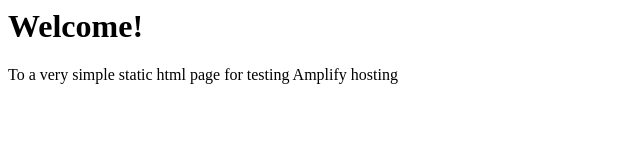
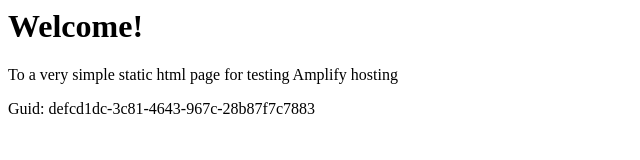
Before and after one commit to aws-aemilia-pdx/Github-PR-Commit-Integration-Test-DoNotTouch-v1-beta-us-west-2, a website: page src/index.html in a window 1280 px wide. Shown: the whole page, without its empty margins (0-640 px from the left). Drawn offline with Linux system fonts and the light colour scheme.

Commit message:
commit from integ tests

```diff
--- a/src/index.html
+++ b/src/index.html
@@ -1,3 +1,5 @@
+
+
 <html lang="en">
 
 <head>
@@ -10,6 +12,6 @@
 <body>
     <h1>Welcome!</h1>
     <p>To a very simple static html page for testing Amplify hosting</p>
-</body>
+    <p>Guid: defcd1dc-3c81-4643-967c-28b87f7c7883</p></body>
 
 </html>
```
